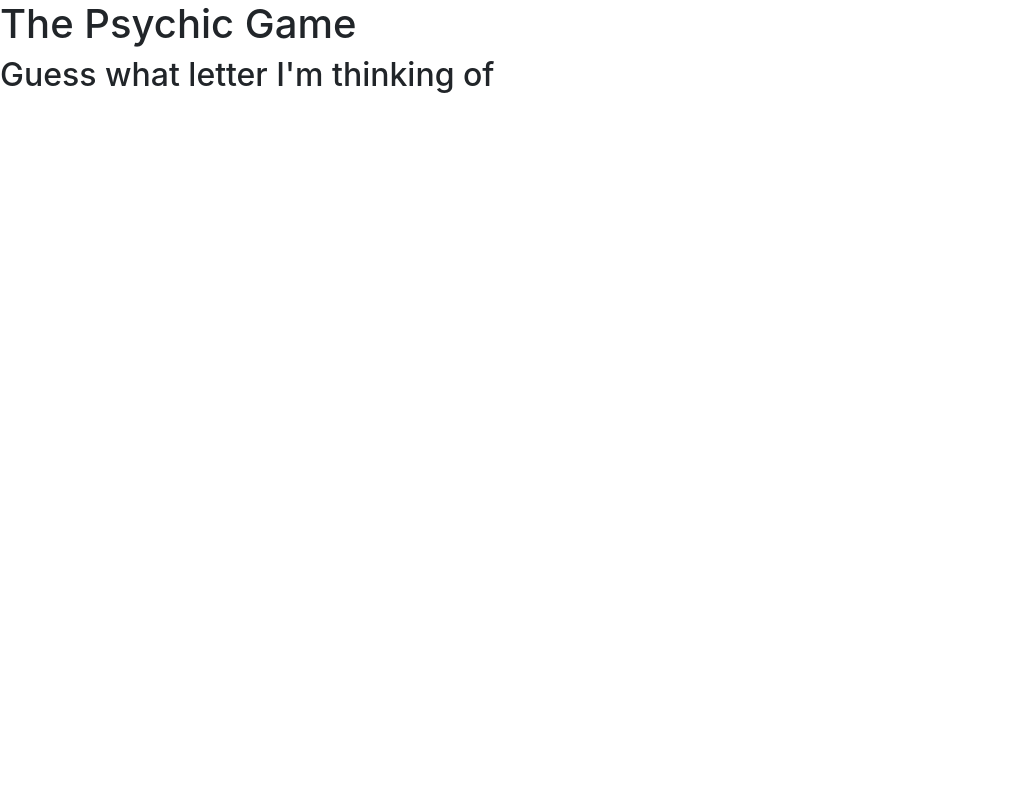
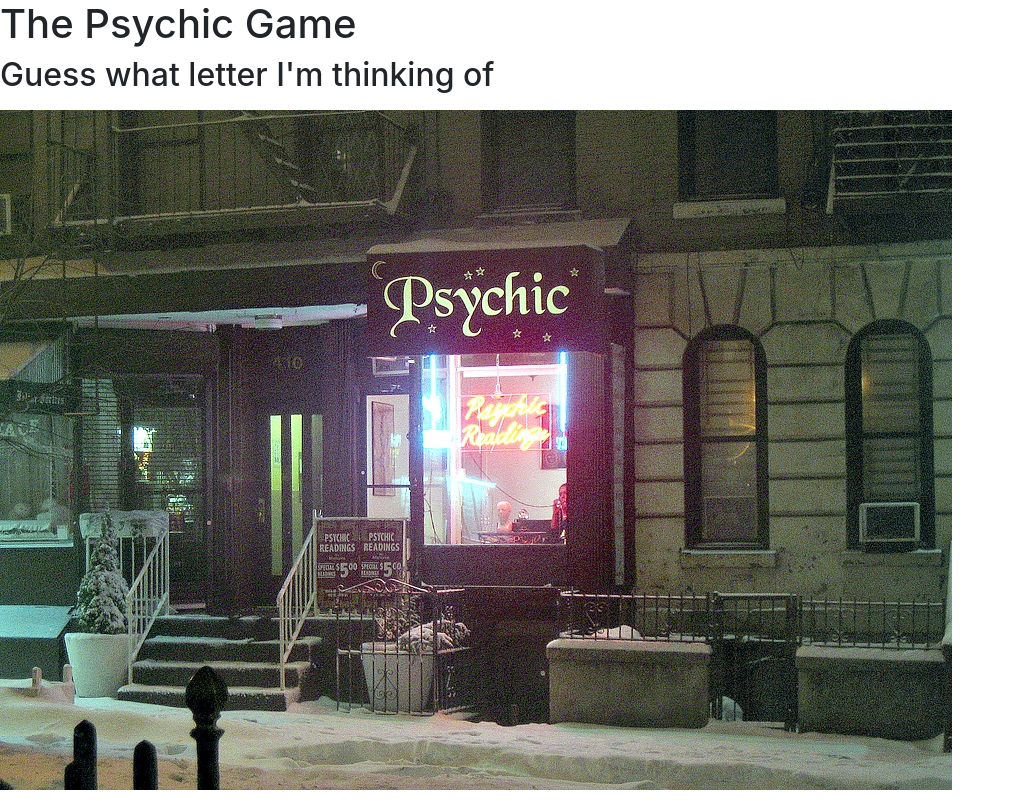
Before and after one commit to shayansea/Psychich-game, a plain HTML site: page index.html in a window 1280 px wide. Shown: the whole page, without its empty margins (0-1015 px from the left). Drawn offline with nearby package versions, Linux system fonts and the light colour scheme.

Commit message:
added image of psychic and problems to readme

```diff
--- a/index.html
+++ b/index.html
@@ -23,7 +23,7 @@
             <p id="losses-text"></p>
             <p id="guessesleft-text"></p>
             <p id="userguess-text"></p>
-
+    <img src="assets/images/psychic.jpg" alt="psychic storefront">
         </div>
 
  <script type="text/javascript">
```
Also changed, not shown: 1 other file.
